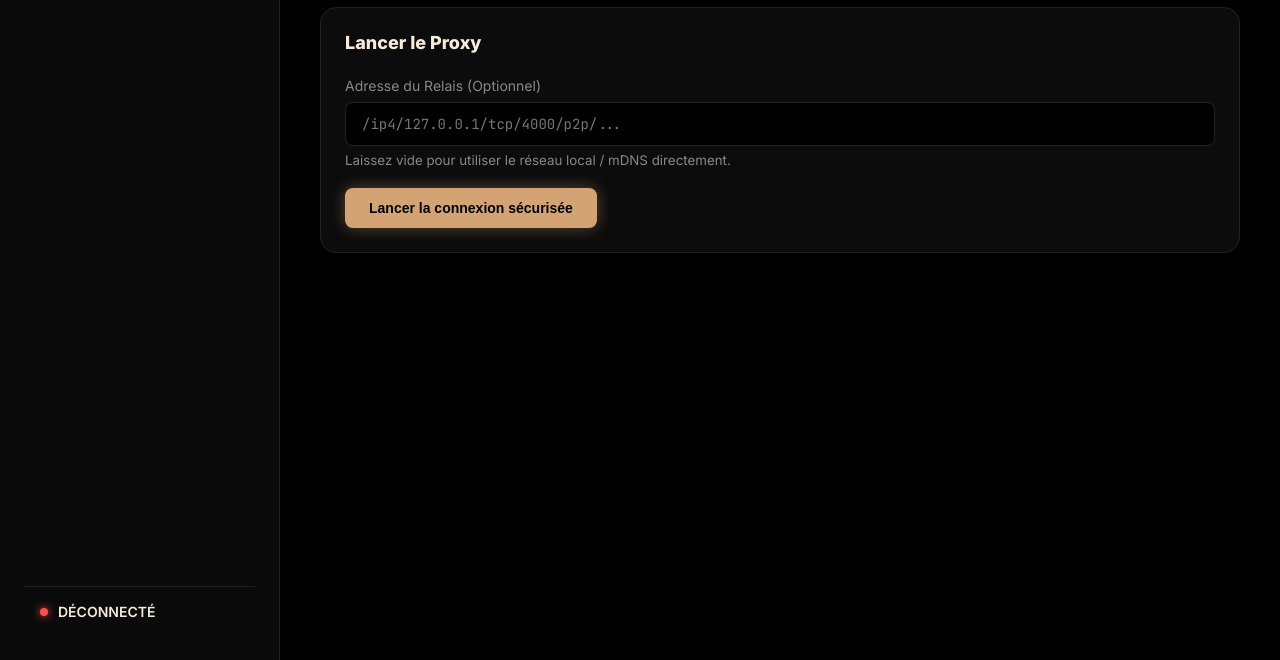
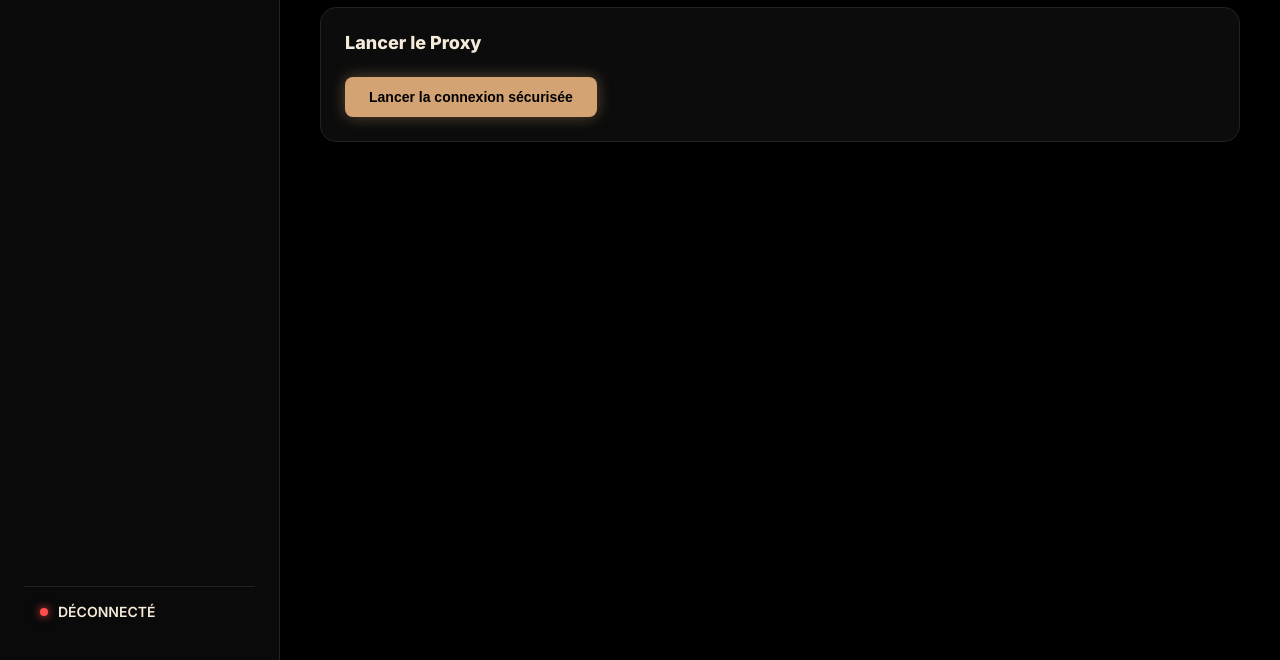
Before and after one commit to TUTODECODE-FR/T2C-Phantom, a plain HTML site: page web-client/index.html in a window 1280 px wide. Both pictures are taken after a click on the button "Lancer la connexion sécurisée". Shown: the part 140-800 px from the top of the page. Drawn offline with Linux system fonts and the light colour scheme; no server answers.

Commit message:
feat: remove relay inputs to simplify UI

```diff
--- a/web-client/app.js
+++ b/web-client/app.js
@@ -37,14 +37,13 @@ async function fetchStatus() {
 }
 
 async function startClient() {
-    const relay = document.getElementById('clientRelay').value;
     const btn = document.getElementById('btnStartClient');
     btn.innerText = "Lancement...";
 
     await fetch('/api/client/start', {
         method: 'POST',
         headers: { 'Content-Type': 'application/json' },
-        body: JSON.stringify({ relay_addr: relay })
+        body: JSON.stringify({ relay_addr: "" })
     });
 
     btn.innerText = "Lancer la connexion sécurisée";
--- a/web-client/index.html
+++ b/web-client/index.html
@@ -38,11 +38,6 @@
                     <div class="card-header">
                         <h3>Lancer le Proxy</h3>
                     </div>
-                    <div class="form-group">
-                        <label>Adresse du Relais (Optionnel)</label>
-                        <input type="text" id="clientRelay" placeholder="/ip4/127.0.0.1/tcp/4000/p2p/...">
-                        <small>Laissez vide pour utiliser le réseau local / mDNS directement.</small>
-                    </div>
                     <button class="btn btn-primary glow" id="btnStartClient" onclick="startClient()">Lancer la connexion sécurisée</button>
                     <button class="btn btn-danger hidden" id="btnStopClient" onclick="stopNode()">Déconnecter & Détruire l'identité</button>
                 </div>
```
Also changed, not shown: 1 other file.
